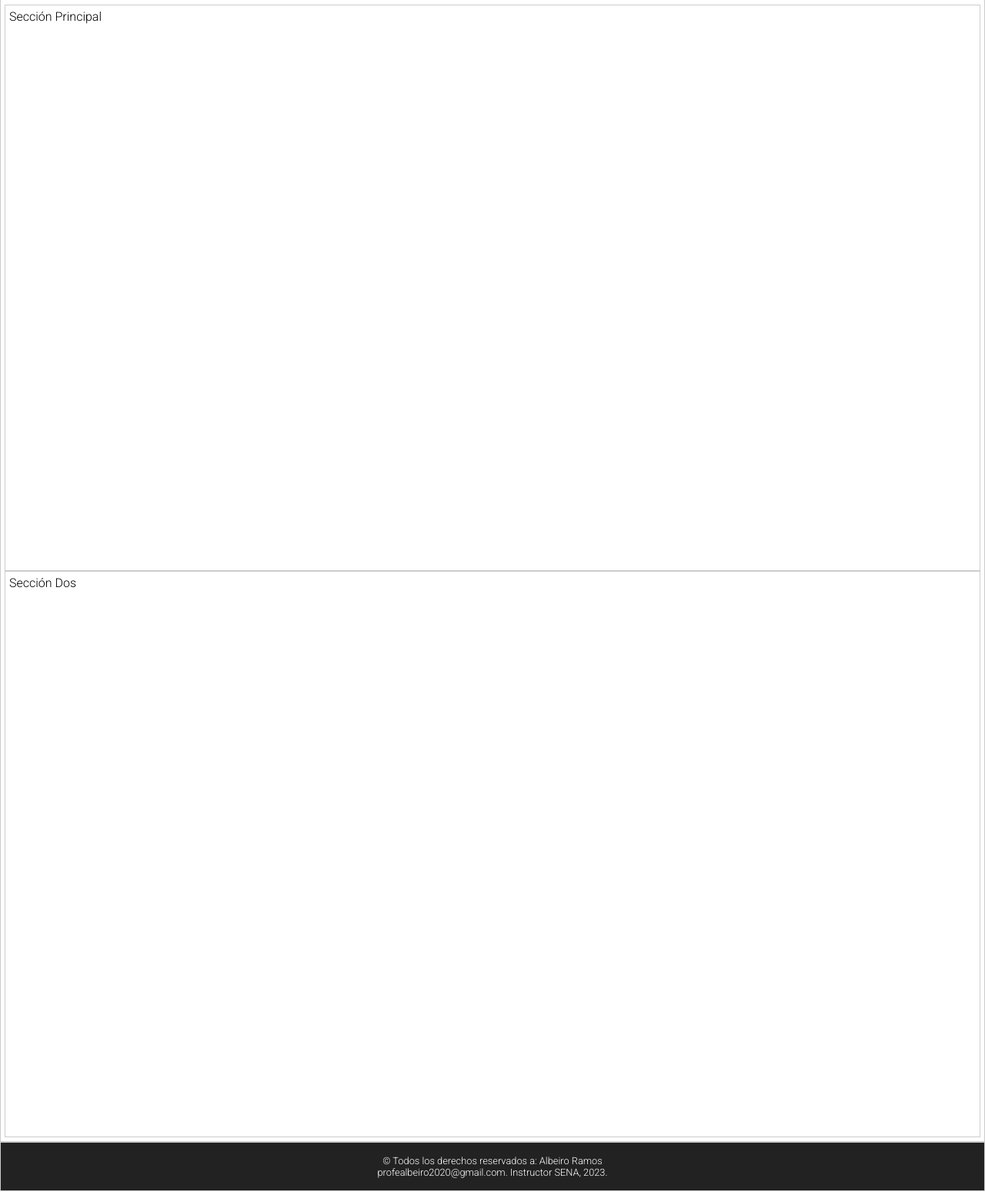
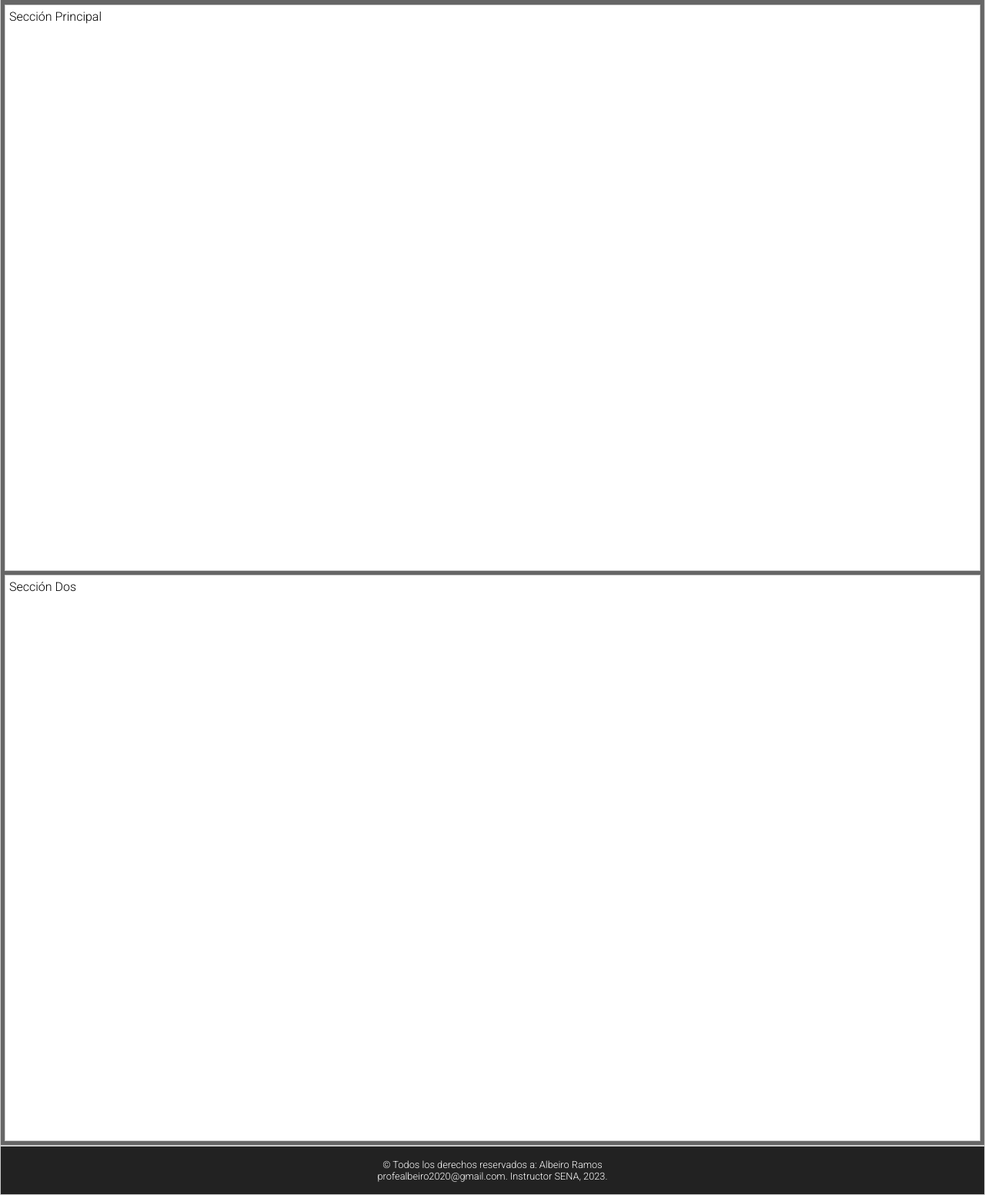
Before and after one commit to Zammy-Ducuara/mainhappyfeet, a PHP site: page / in a window 1280 px wide. Shown: the part 50-1603 px from the top of the page at 77% size. Run offline with PHP 8.4, Linux system fonts and the light colour scheme.

Commit message:
03 - Implementar las vistas (html, css y js)

```diff
--- a/assets/css/styles_landing.css
+++ b/assets/css/styles_landing.css
@@ -14,6 +14,7 @@
     margin: auto;
     display: flex;
     flex-flow: column nowrap;
+    background: #666;
 }
 nav, main, section, footer, div{
     display: flex;
@@ -77,12 +78,14 @@ nav a{
     background: #000;
 }
 main{
-    padding: 55px 5px 5px 5px;
+    padding: 55px 5px 0 5px;
     flex-flow: column nowrap;
 }
 section{
     height: 92vh;
     padding: 5px;
+    background: #fff;
+    margin-bottom: 5px;
 }
 footer{
     height: 8vh;
```
